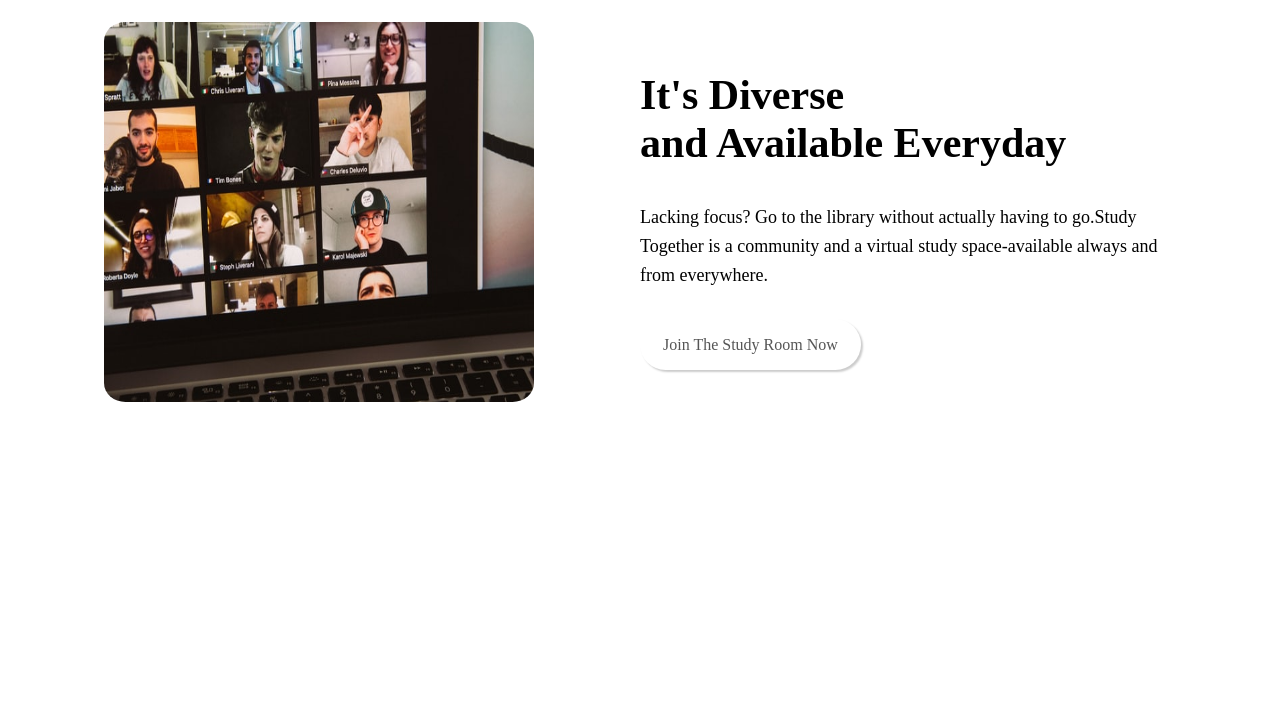
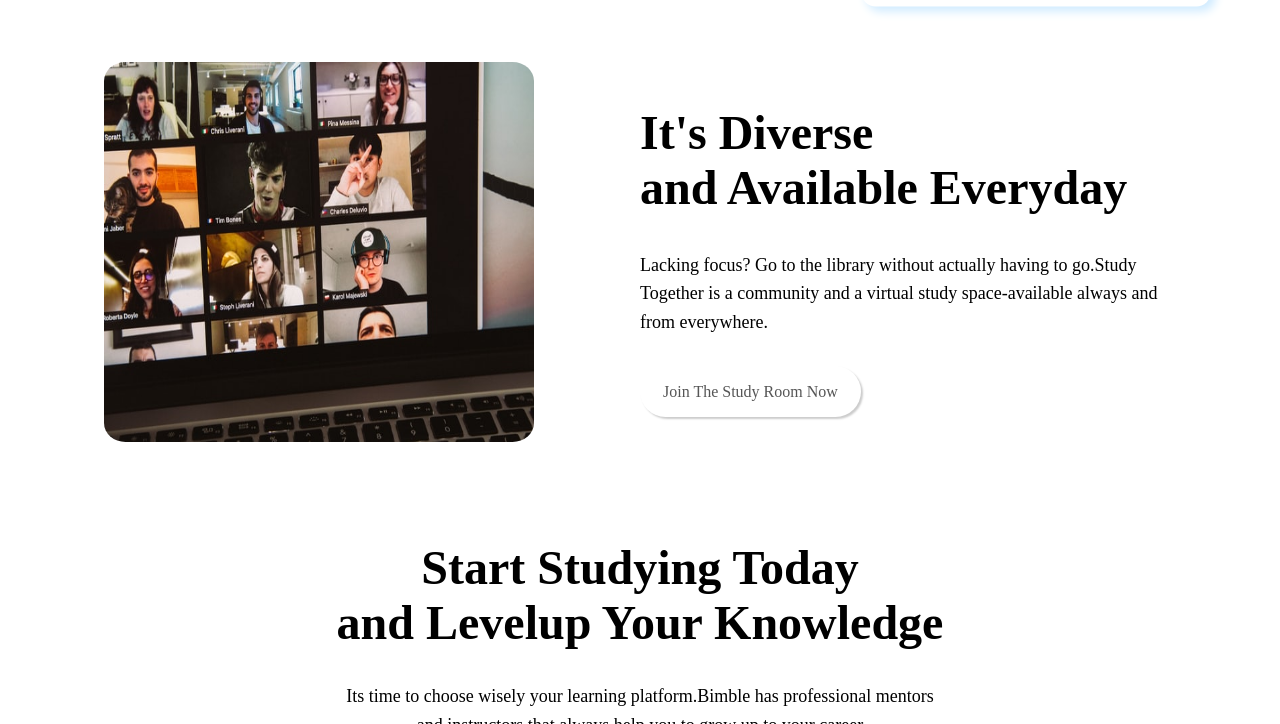
Before and after one commit to SsimbwaJoshua/study-together, a plain HTML site: page index.html in a window 1280 px wide. Shown: the part 2076-2800 px from the top of the page. Before the commit the page ends 2576 px from the top, so only its background shows below. Drawn offline with nearby package versions, Linux system fonts and the light colour scheme.

Commit message:
first-knowledge

```diff
--- a/index.html
+++ b/index.html
@@ -235,6 +235,24 @@
           </div>
         </div>
       </section>
+      <section class="scetion-Knowledge">
+        <div class="container">
+          <div class="first-knowledge">
+            <h2 class="Knowledge-heading">
+              Start Studying Today<br />
+              and Levelup Your Knowledge
+            </h2>
+            <p class="Knowledge-text-0">
+              Its time to choose wisely your learning platform.Bimble has
+              professional mentors <br />and instructors that always help you to
+              grow up to your career
+            </p>
+            <a href="#" class="head-btn-1 kno-btn">Join A Study Room</a>
+          </div>
+
+          <div class="testimonies"></div>
+        </div>
+      </section>
     </div>
     <script
       type="module"
--- a/style.css
+++ b/style.css
@@ -30,7 +30,7 @@ html {
 }
 
 h2 {
-  font-size: 4.2rem;
+  font-size: 4.8rem;
   /* line-height: 2.6rem; */
 }
 
@@ -102,7 +102,7 @@ h2 {
   padding: 0 8rem 0 0;
 }
 .main-heading {
-  font-size: 5.6rem;
+  font-size: 6.4rem;
   line-height: 1.2;
   margin-bottom: 3.6rem;
   position: relative;
@@ -470,3 +470,25 @@ h2 {
   font-size: 1.8rem;
   line-height: 1.6;
 }
+
+/* ///////////////////////////////////////// */
+/* SECTION KNOWLEDGE AND TESTIMONIES*/
+/* //////////////////////////////////////////// */
+.scetion-Knowledge {
+  margin-bottom: 9.6rem;
+}
+
+.first-knowledge {
+  display: flex;
+  flex-direction: column;
+  align-items: center;
+}
+.Knowledge-heading,
+.Knowledge-text-0 {
+  text-align: center;
+}
+.Knowledge-text-0 {
+  font-size: 1.8rem;
+  line-height: 1.6;
+  margin: 3.2rem auto 5rem auto;
+}
```
